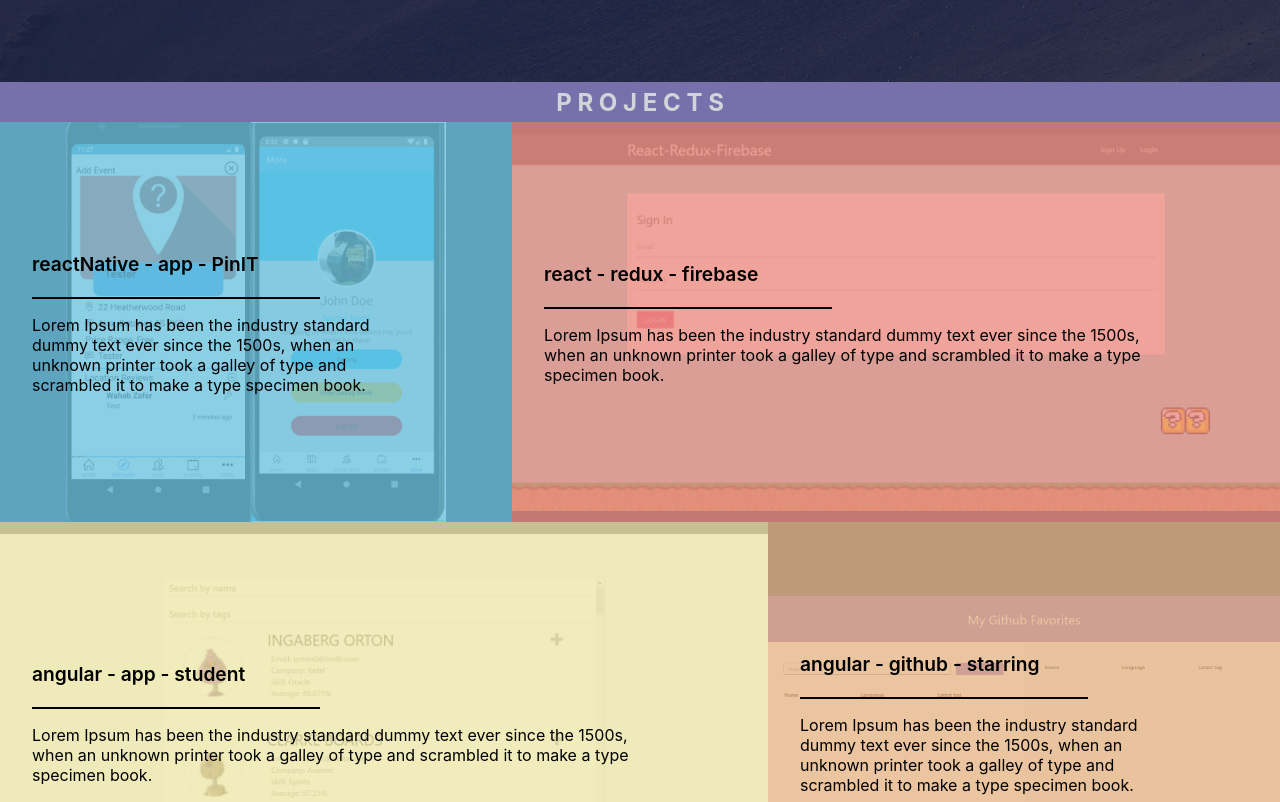
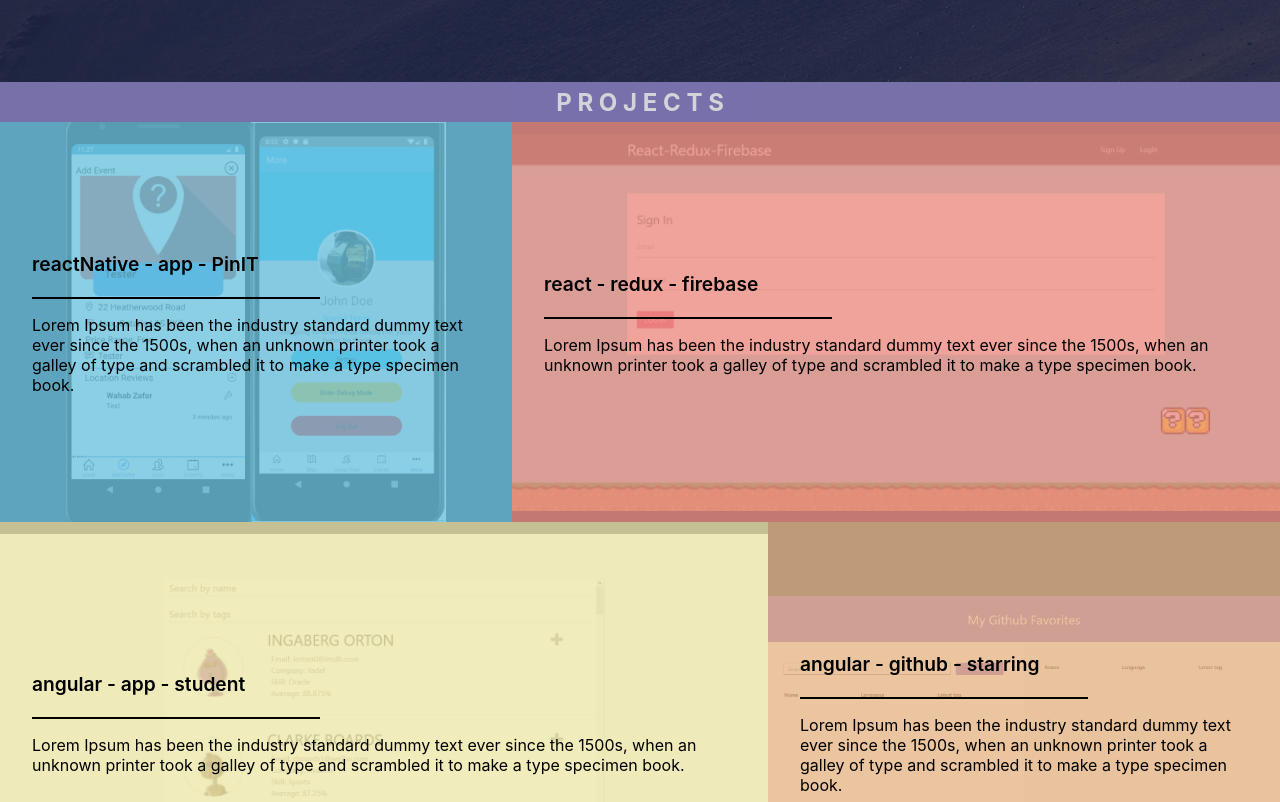
Before and after one commit to kc-leung/eportfolio, a React (Create React App) app: page / in a window 1280 px wide. Shown: the part 598-1400 px from the top of the page. Built offline with nearby package versions, Linux system fonts and the light colour scheme.

Commit message:
icon styling

```diff
--- a/src/components/Projects/Projects.scss
+++ b/src/components/Projects/Projects.scss
@@ -18,16 +18,28 @@
     grid-template-rows: 50vh 50vh 50vh;
 
     .itemContainer {
-      display: flex;
-      align-items: center;
+      position: relative;
       background-position: center;
       background-repeat: no-repeat;
       background-size: contain;
 
       .itemDetailContainer {
-        margin-left: 2rem;
+        height: 100%;
+        width: 100%;
         position: absolute;
+        display: flex;
+        align-items: center;
         z-index: 1;
+
+        .iconContainer {
+          width: 100%;
+          display: flex;
+          justify-content: space-evenly;
+          align-items: flex-end;
+        }
+
+        .descriptionContainer {
+          margin: 0 2rem;
 
           .projectTitle {
             margin-bottom: 1rem;
@@ -41,6 +53,7 @@
             height: 0.15rem;
             margin-bottom: 1rem;
             background-color: black;
+          }
         }
       }
 
@@ -57,19 +70,11 @@
   div:nth-child(3),
   div:nth-child(6) {
     grid-column: span 3;
-
-    .itemDetailContainer {
-      width: 50%;
-    }
   }
 
   .contentContainer div:nth-child(1),
   div:nth-child(4),
   div:nth-child(5) {
     grid-column: span 2;
-
-    .itemDetailContainer {
-      width: 30%;
   }
 }
-}
```
Lines whose indentation alone changed are shown as unchanged.
